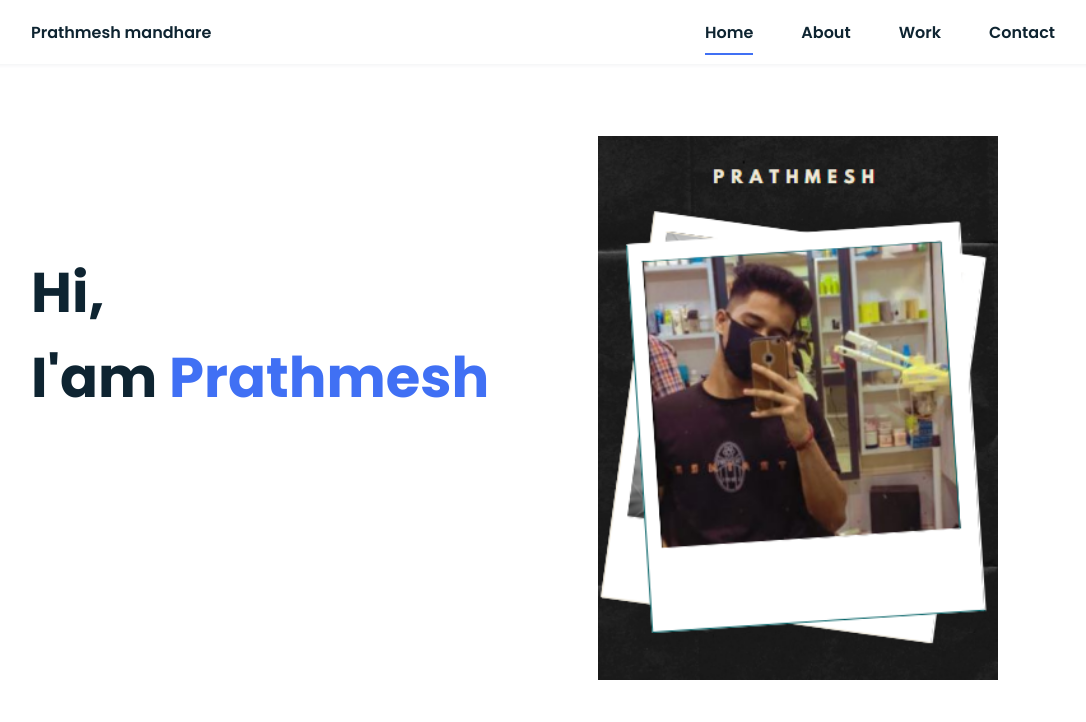
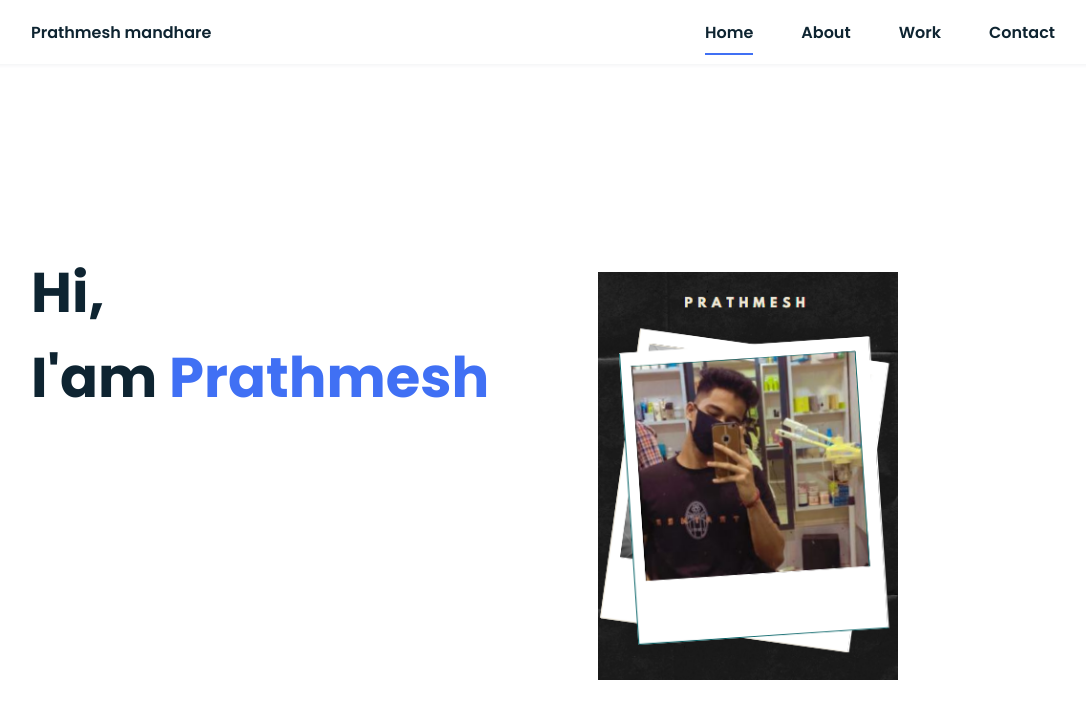
Before and after one commit to tanishpvt/Gym-Protfolio-website, a plain HTML site: page index.html in a window 1280 px wide. Shown: the top 722 px of the page, without its empty margins (97-1183 px from the left). Drawn offline with nearby package versions, Linux system fonts and the light colour scheme.

Commit message:
Add files via upload

```diff
--- a/index.html
+++ b/index.html
@@ -50,7 +50,7 @@
                 </div>
 
                 <div class="home__img">
-                    <img src="assets/img/home.PNG" alt="" width="400" height="400">
+                    <img src="assets/img/home.PNG" alt="" width="300" height="300">
                 </div>
             </section>
 
```
